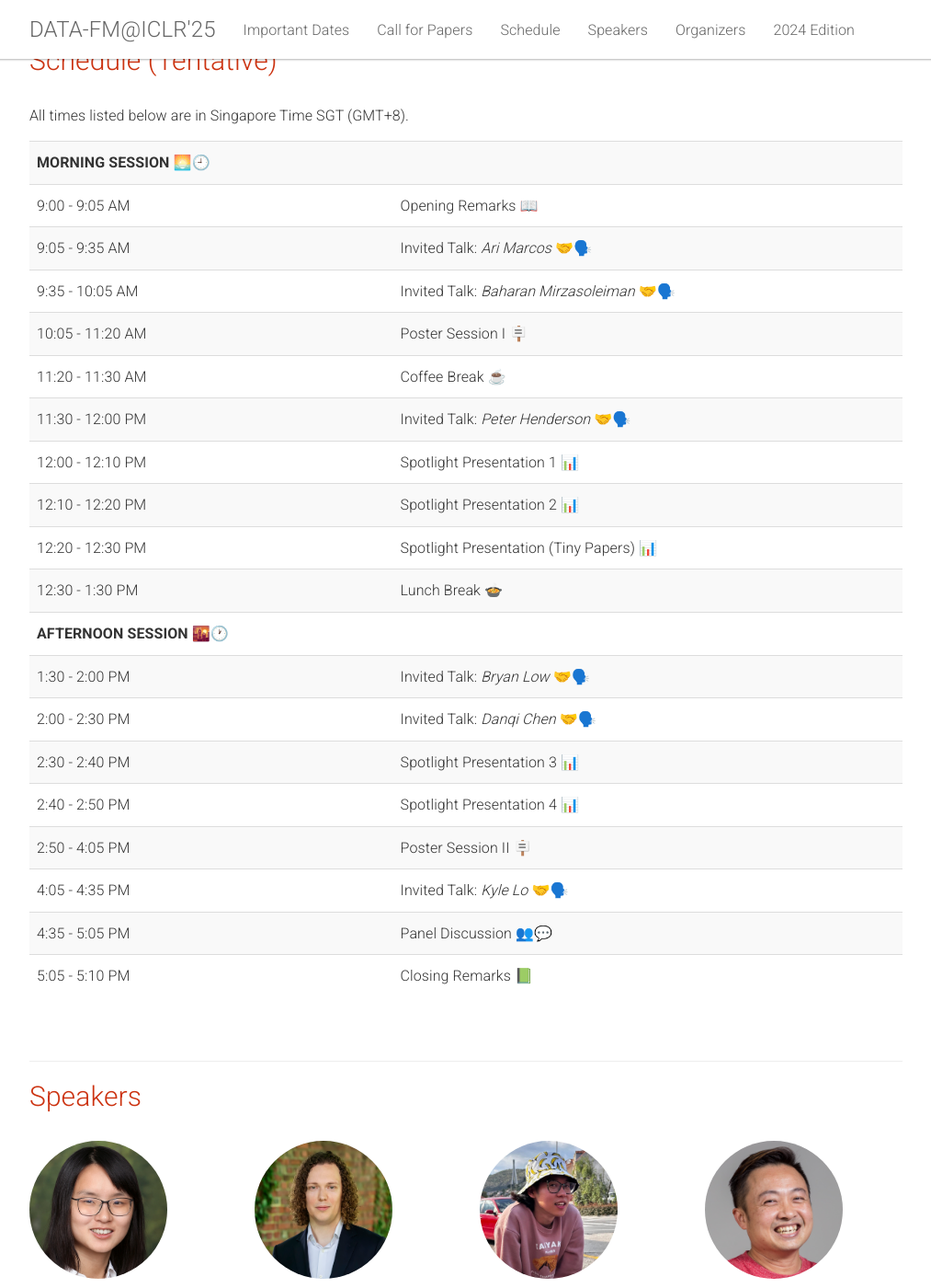
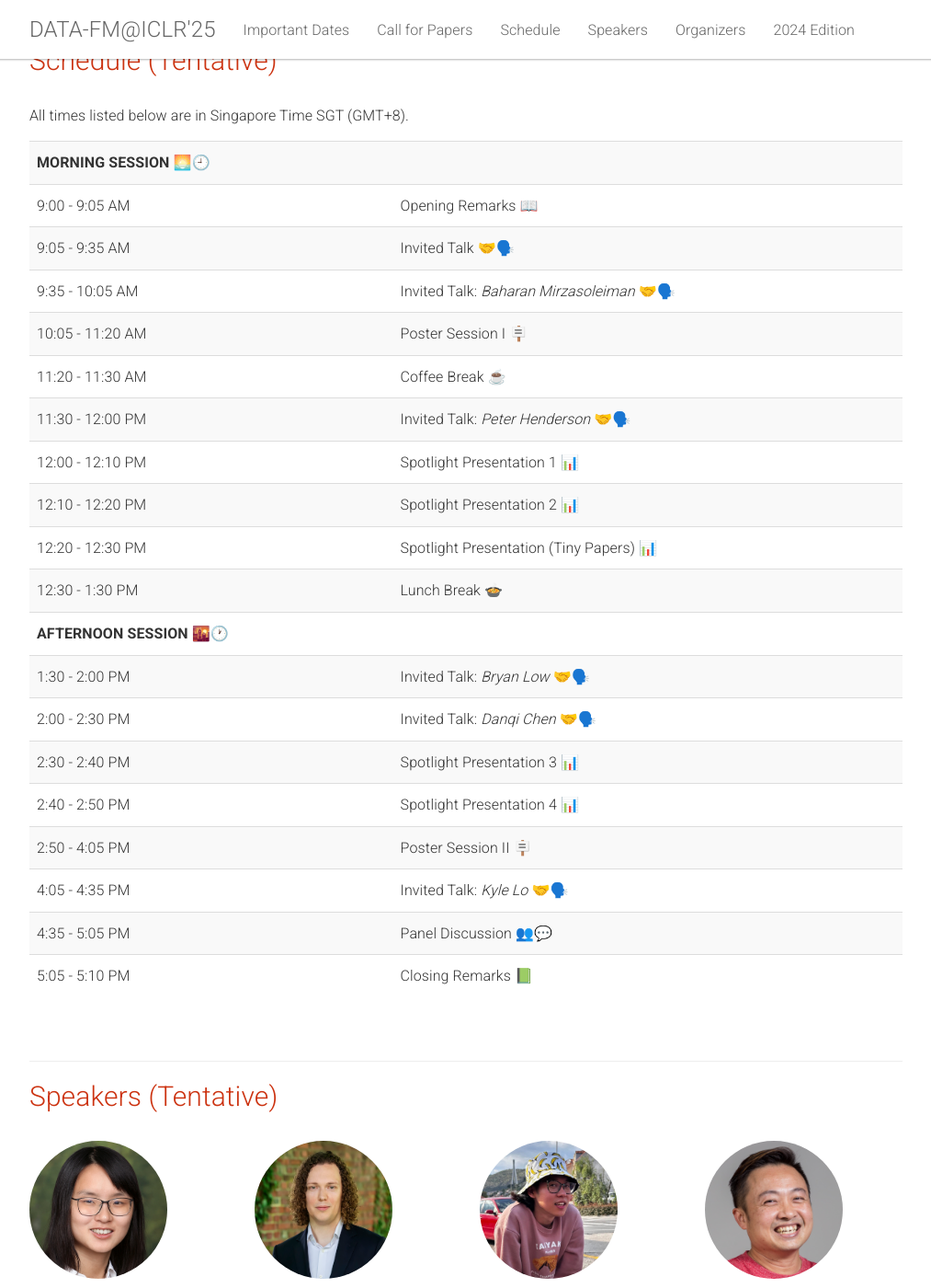
Before and after one commit to datafm/datafm.github.io, a Jekyll site: the page built from _pages/home.md, in a window 1280 px wide and 1400 px high, scrolled down 2750 px. Shown: the whole window at 92% size, without its empty margins (133-1146 px from the left). Built offline with Jekyll 4.4.1, drawn with Linux system fonts in a browser that asks for light colours; some of the changed text lies outside the part shown.

Commit message:
speakers
update speakers

```diff
--- a/_pages/home.md
+++ b/_pages/home.md
@@ -240,7 +240,7 @@
         <tr>
           <td>9:05 - 9:35 AM</td>
           <td>
-            Invited Talk: <i>Ari Marcos</i> 🤝🗣️
+            Invited Talk 🤝🗣️
           </td>
         </tr>
         <tr>
@@ -354,7 +354,7 @@
 
 <div class="row" id="speakers">
   <div class="col-xs-12">
-    <h2>Speakers</h2>
+    <h2>Speakers (Tentative)</h2>
     <br />
   </div>
 </div>
@@ -423,10 +423,10 @@
     <a href="https://www.arimorcos.com/">
       <img class="people-pic" src="static/img/people/ari_morcos.jpg">
     </a>
-    <div class="people-name">
+<!--     <div class="people-name">
       <a href="https://www.arimorcos.com/">Ari Morcos</a>
       <h6>Datalogy AI</h6>
-    </div>
+    </div> -->
   </div>
 </div>
 
```
